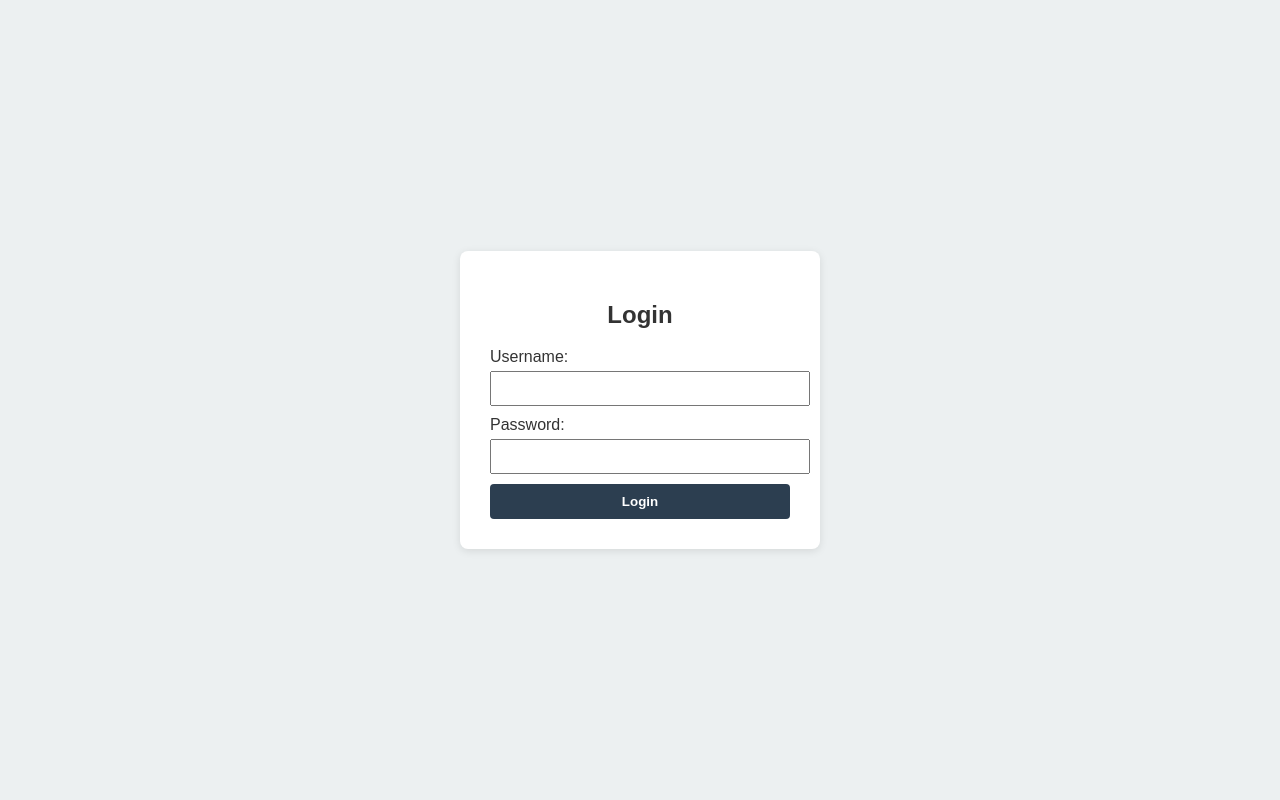
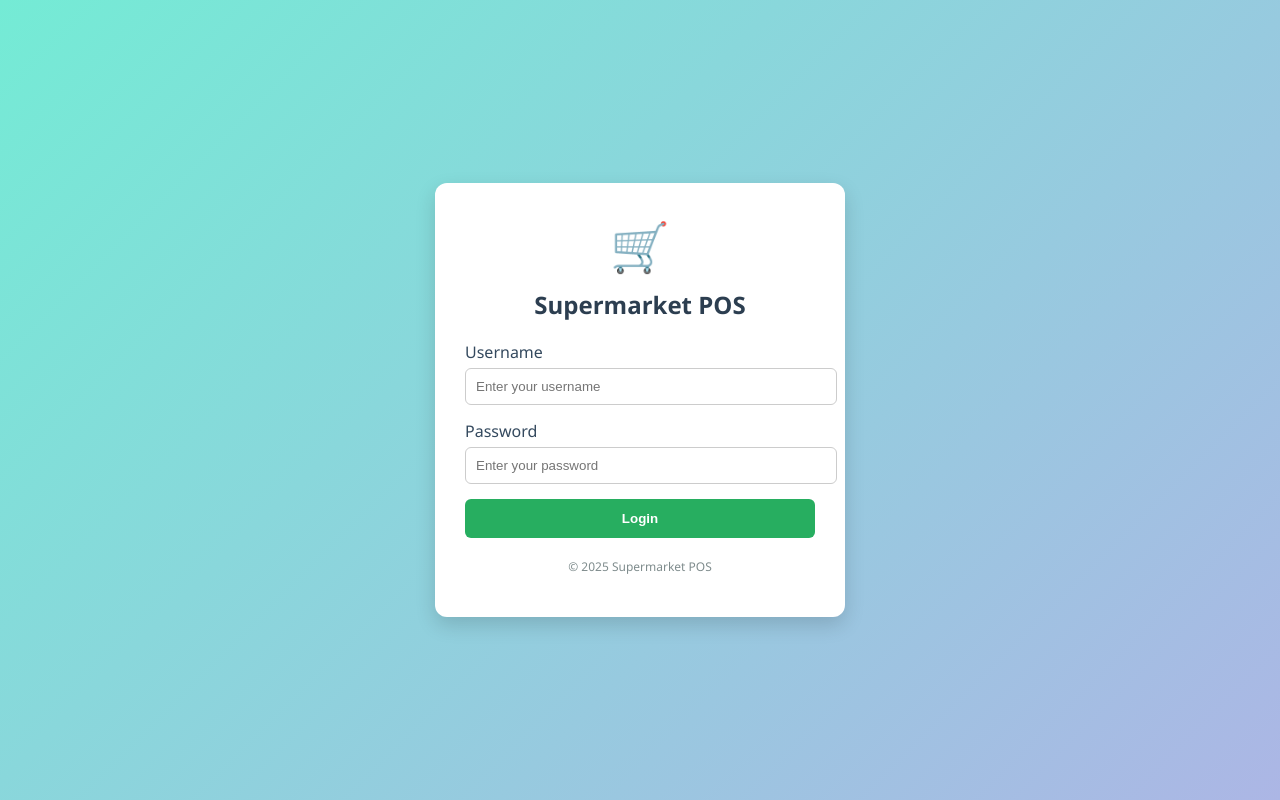
Before and after one commit to ibraheem-Jechi/POS-Supermarket, a React (Create React App) app in the folder frontend/: page / in a window 1280 px wide. Built offline with nearby package versions, Linux system fonts and the light colour scheme.

Commit message:
Login Css is added

```diff
--- a/frontend/src/pages/LoginPage.js
+++ b/frontend/src/pages/LoginPage.js
@@ -15,8 +15,6 @@ function LoginPage({ onLogin }) {
         username,
         password,
       });
-
-      // Successful login → pass user info to App
       onLogin(res.data);
     } catch (err) {
       setError(err.response?.data?.error || 'Login failed');
@@ -24,65 +22,122 @@ function LoginPage({ onLogin }) {
   };
 
   return (
-    <div style={{
-      display: 'flex',
-      justifyContent: 'center',
-      alignItems: 'center',
-      height: '100vh',
-      backgroundColor: '#ecf0f1'
-    }}>
-      <form onSubmit={handleLogin}
-        style={{
-          background: 'white',
-          padding: '30px',
-          borderRadius: '8px',
-          boxShadow: '0 2px 8px rgba(0,0,0,0.1)',
-          width: '300px'
-        }}
-      >
-        <h2 style={{ textAlign: 'center' }}>Login</h2>
+    <div style={styles.container}>
+      <div style={styles.card}>
+        {/* Logo / Brand */}
+        <div style={styles.logoContainer}>
+          <div style={styles.logo}>🛒</div>
+          <h1 style={styles.brand}>Supermarket POS</h1>
+        </div>
 
-        {error && <p style={{ color: 'red', textAlign: 'center' }}>{error}</p>}
+        {error && <p style={styles.error}>{error}</p>}
 
-        <div style={{ marginBottom: '10px' }}>
-          <label>Username:</label>
+        <form onSubmit={handleLogin} style={styles.form}>
+          <div style={styles.inputGroup}>
+            <label style={styles.label}>Username</label>
             <input
               type="text"
               value={username}
               onChange={(e) => setUsername(e.target.value)}
               required
-            style={{ width: '100%', padding: '8px', marginTop: '5px' }}
+              style={styles.input}
+              placeholder="Enter your username"
             />
           </div>
 
-        <div style={{ marginBottom: '10px' }}>
-          <label>Password:</label>
+          <div style={styles.inputGroup}>
+            <label style={styles.label}>Password</label>
             <input
               type="password"
               value={password}
               onChange={(e) => setPassword(e.target.value)}
               required
-            style={{ width: '100%', padding: '8px', marginTop: '5px' }}
+              style={styles.input}
+              placeholder="Enter your password"
             />
           </div>
 
-        <button
-          type="submit"
-          style={{
-            width: '100%',
-            padding: '10px',
-            backgroundColor: '#2c3e50',
-            color: 'white',
-            border: 'none',
-            borderRadius: '4px',
-            cursor: 'pointer'
-          }}
-        >
-          Login
-        </button>
+          <button type="submit" style={styles.button}>Login</button>
         </form>
+
+        <p style={styles.footerText}>© {new Date().getFullYear()} Supermarket POS</p>
+      </div>
     </div>
   );
 }
 
+const styles = {
+  container: {
+    display: 'flex',
+    justifyContent: 'center',
+    alignItems: 'center',
+    height: '100vh',
+    background: 'linear-gradient(135deg, #74ebd5 0%, #ACB6E5 100%)',
+    fontFamily: "'Segoe UI', Tahoma, Geneva, Verdana, sans-serif",
+  },
+  card: {
+    background: 'white',
+    borderRadius: '12px',
+    boxShadow: '0 8px 20px rgba(0,0,0,0.15)',
+    width: '350px',
+    padding: '30px',
+    textAlign: 'center',
+  },
+  logoContainer: {
+    marginBottom: '20px',
+  },
+  logo: {
+    fontSize: '48px',
+    marginBottom: '10px',
+  },
+  brand: {
+    margin: 0,
+    fontSize: '24px',
+    color: '#2c3e50',
+    fontWeight: '600',
+  },
+  error: {
+    color: 'red',
+    marginBottom: '15px',
+    fontWeight: '500',
+  },
+  form: {
+    display: 'flex',
+    flexDirection: 'column',
+    gap: '15px',
+  },
+  inputGroup: {
+    textAlign: 'left',
+  },
+  label: {
+    fontWeight: '500',
+    marginBottom: '5px',
+    display: 'block',
+    color: '#34495e',
+  },
+  input: {
+    width: '100%',
+    padding: '10px',
+    borderRadius: '6px',
+    border: '1px solid #ccc',
+    outline: 'none',
+    transition: 'border 0.2s',
+  },
+  button: {
+    padding: '12px',
+    backgroundColor: '#27ae60',
+    color: 'white',
+    border: 'none',
+    borderRadius: '6px',
+    cursor: 'pointer',
+    fontWeight: '600',
+    transition: 'background 0.2s',
+  },
+  footerText: {
+    marginTop: '20px',
+    fontSize: '12px',
+    color: '#7f8c8d',
+  },
+};
+
 export default LoginPage;
```
Lines whose indentation alone changed are shown as unchanged.
